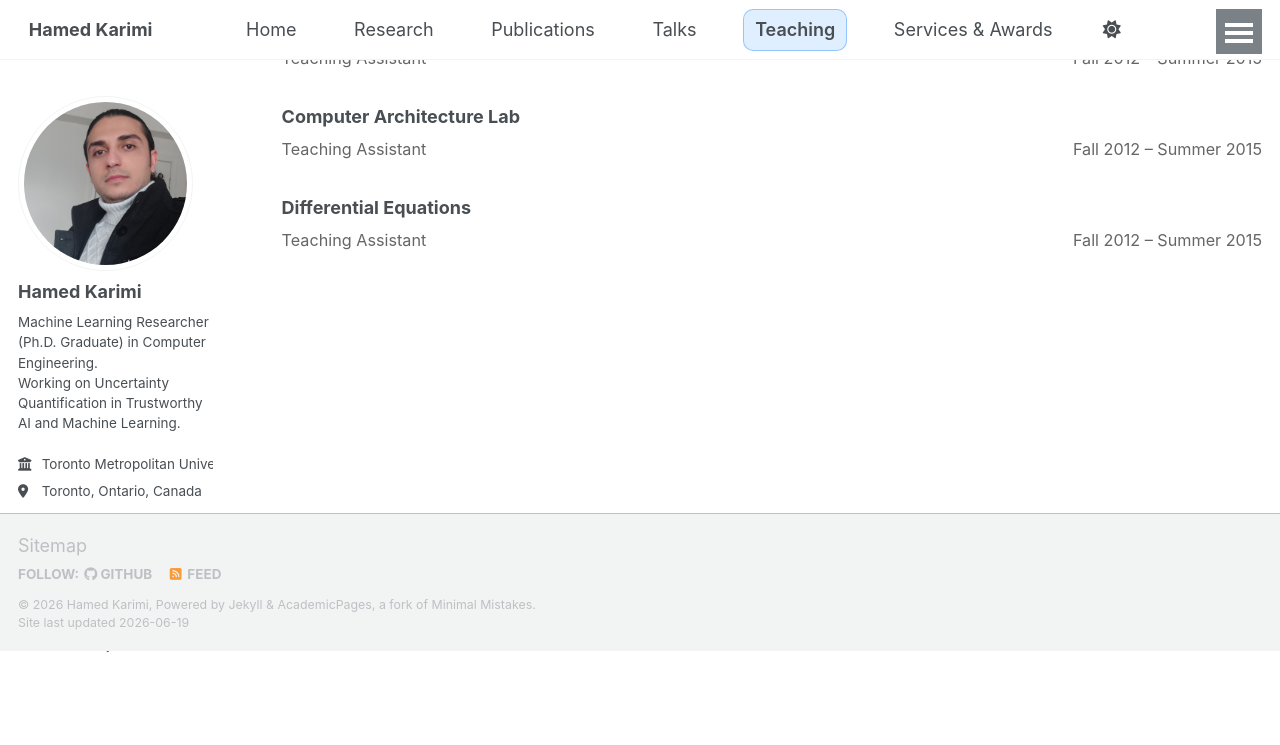
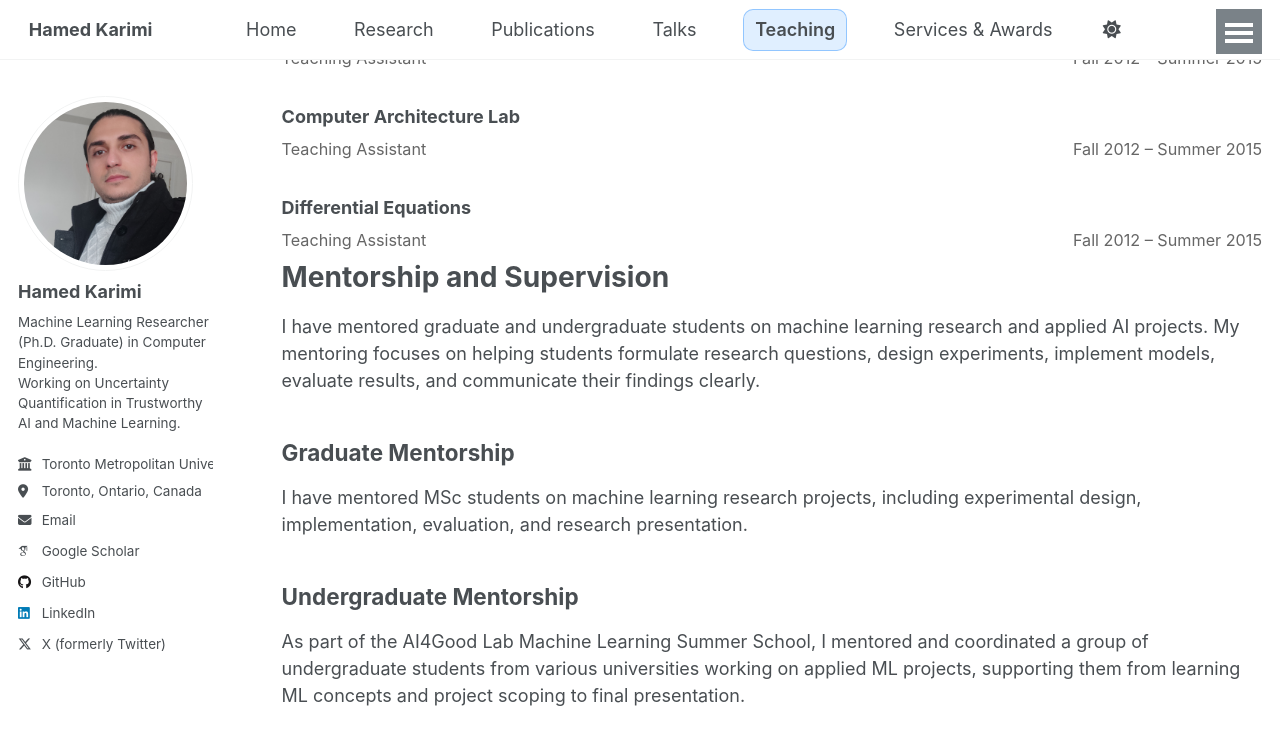
Before and after one commit to hamedmx/hamedmx.github.io, a Jekyll site: the page built from _pages/teaching.md, in a window 1280 px wide and 900 px high, scrolled down 1645 px. Shown: the top 745 px of the window. Built offline with Jekyll 4.4.1, drawn with Linux system fonts in a browser that asks for light colours; some web fonts are replaced; a script that is not in the unit is left out; before the commit the page ends 2296 px from its top, so only the background shows below that.

Commit message:
Update teaching.md

```diff
--- a/_pages/teaching.md
+++ b/_pages/teaching.md
@@ -154,3 +154,14 @@ Designing Lab Materials: Course Project and Lab Assignments/Tasks in Addition to
   <span class="where">Teaching Assistant</span>
   <span class="when">Fall 2012 – Summer 2015</span>
 </div>
+
+
+# Mentorship and Supervision
+
+I have mentored graduate and undergraduate students on machine learning research and applied AI projects. My mentoring focuses on helping students formulate research questions, design experiments, implement models, evaluate results, and communicate their findings clearly.
+
+## Graduate Mentorship
+I have mentored MSc students on machine learning research projects, including experimental design, implementation, evaluation, and research presentation.
+
+## Undergraduate Mentorship
+As part of the AI4Good Lab Machine Learning Summer School, I mentored and coordinated a group of undergraduate students from various universities working on applied ML projects, supporting them from learning ML concepts and project scoping to final presentation.
```
